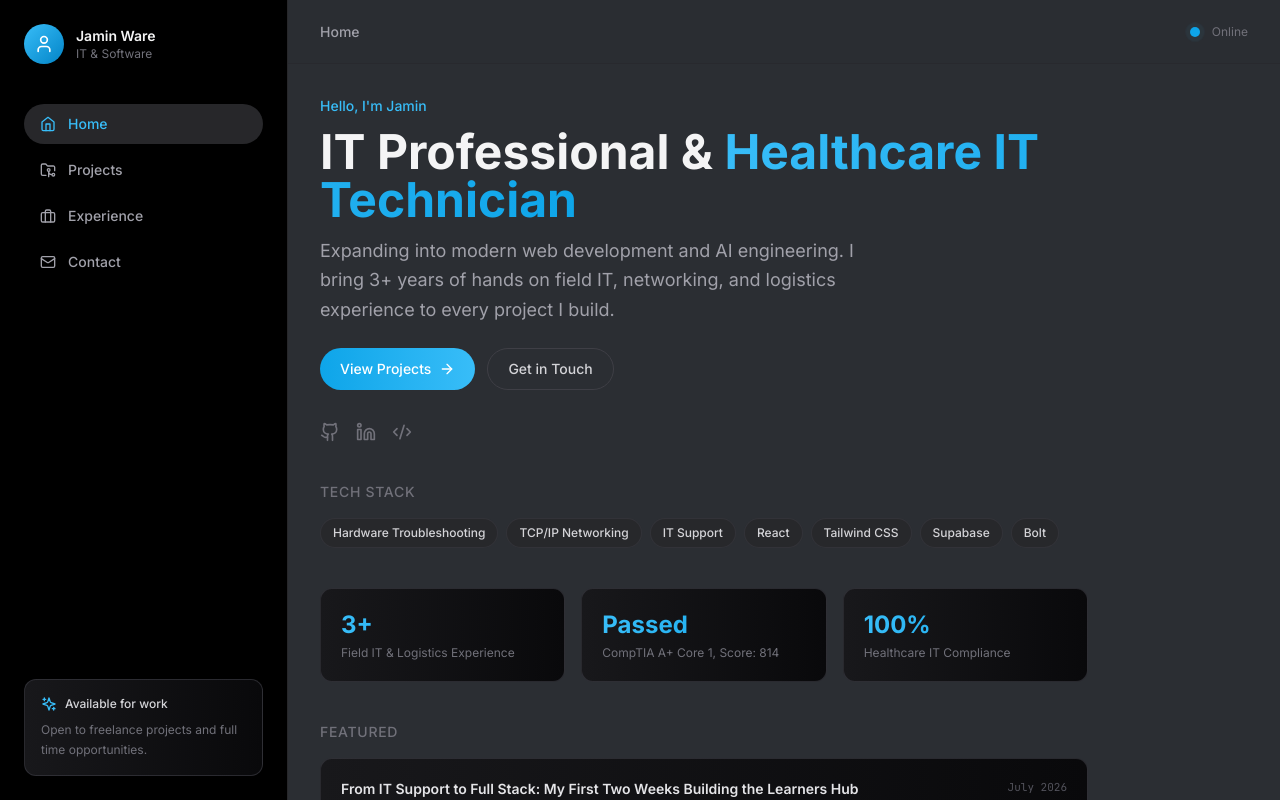
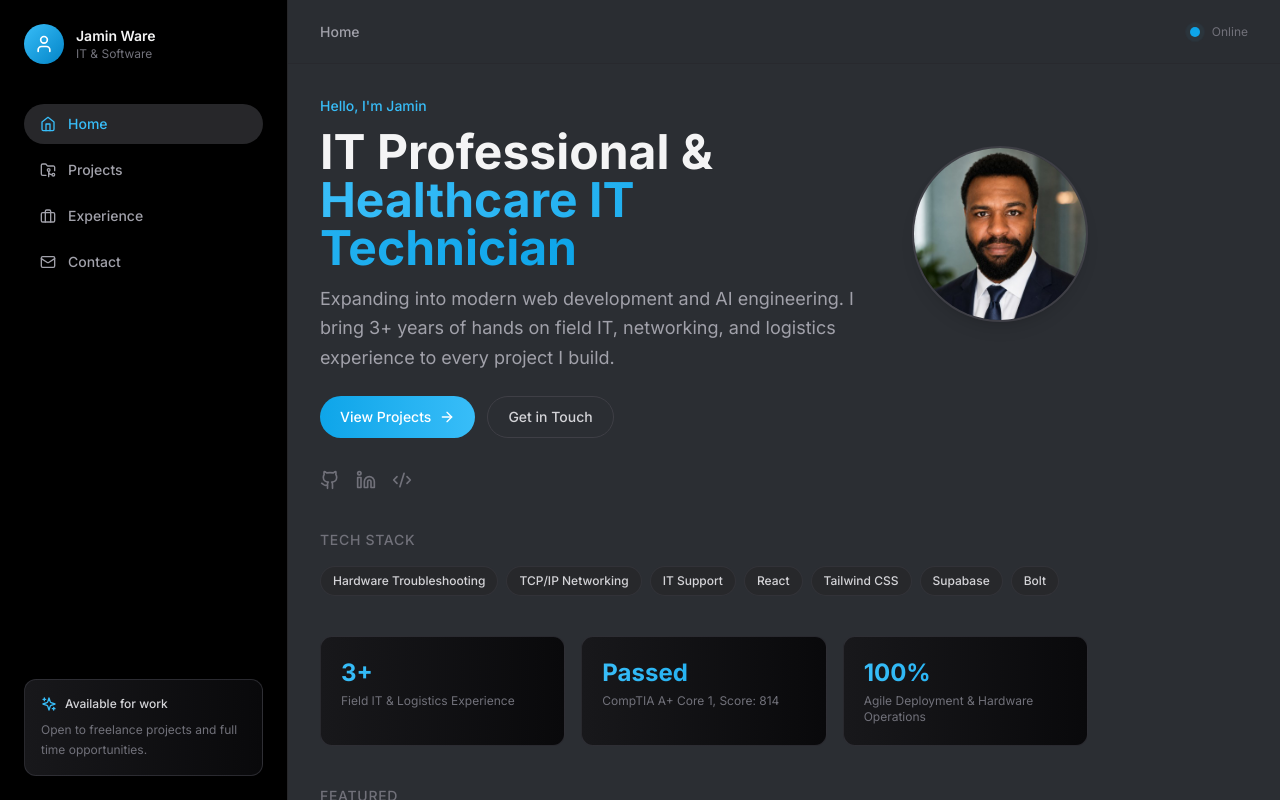
Before and after one commit to JaminWare/jaminware.github.io, a React (Vite) app: page / in a window 1280 px wide. Built offline with nearby package versions, Linux system fonts and the light colour scheme.

Commit message:
Update hero, stat card, and article

```diff
--- a/src/pages/ArticlePage.tsx
+++ b/src/pages/ArticlePage.tsx
@@ -84,23 +84,20 @@ export default function ArticlePage() {
         <section className="space-y-3">
           <h2 className="text-lg font-semibold text-zinc-200">Data Architecture</h2>
           <p className="text-sm text-zinc-400 leading-relaxed">
-            The real breakthrough came in how I engineered the data management and content
-            ingestion pipelines. The platform needed to surface dozens of articles across
-            multiple categories, and the content had to remain easy for non technical
-            contributors to update.
+            The real breakthrough came in how I engineered the data management and admin
+            infrastructure. The platform needed a secure scalable way to handle content
+            ingestion. I built a dedicated admin portal that acts as a centralized dashboard
+            and queue for all article submissions and assigned admins. This provided a
+            professional interface to review approve and manage content directly within
+            the application.
           </p>
           <p className="text-sm text-zinc-400 leading-relaxed">
-            I designed a hybrid approach: articles are authored in Markdown for clean formatting
-            and developer ergonomics, while the metadata and categorization layer is managed
-            through Google Sheets. This gave the team a familiar spreadsheet interface for
-            organizing content, adding tags, setting publish dates, assigning categories,
-            while I handled the pipeline that ingested that data into Supabase.
-          </p>
-          <p className="text-sm text-zinc-400 leading-relaxed">
-            This architecture meant content updates were seamless. A teammate could add a new
-            article row in the shared Google Sheet, and the platform would reflect it without
-            any code changes or redeployment. It was a small decision with outsized impact on
-            the team's productivity.
+            As the platform scaled I noticed overlapping logic across different components.
+            To optimize the architecture I refactored the application to establish a single
+            universal source of truth for each section. By centralizing the data flow I
+            successfully deleted over 400 lines of redundant code. This not only made the
+            codebase significantly cleaner and more performant but it solidified my
+            understanding of efficient state management.
           </p>
         </section>
 
--- a/src/pages/HomePage.tsx
+++ b/src/pages/HomePage.tsx
@@ -10,7 +10,7 @@ const skills = [
 const stats = [
   { value: '3+', label: 'Field IT & Logistics Experience' },
   { value: 'Passed', label: 'CompTIA A+ Core 1, Score: 814' },
-  { value: '100%', label: 'Healthcare IT Compliance' },
+  { value: '100%', label: 'Agile Deployment & Hardware Operations' },
 ];
 
 export default function HomePage() {
@@ -18,7 +18,8 @@ export default function HomePage() {
     <div className="max-w-3xl space-y-10">
       {/* Hero */}
       <section className="space-y-6">
-        <div className="space-y-3">
+        <div className="flex flex-col-reverse md:flex-row md:items-center md:justify-between gap-6">
+          <div className="space-y-3 flex-1">
             <p className="text-sm font-medium text-sky-400">Hello, I'm Jamin</p>
             <h1 className="text-4xl md:text-5xl font-bold text-zinc-100 leading-tight">
               IT Professional &{' '}
@@ -28,6 +29,14 @@ export default function HomePage() {
               Expanding into modern web development and AI engineering. I bring 3+ years of
               hands on field IT, networking, and logistics experience to every project I build.
             </p>
+          </div>
+          <div className="flex-shrink-0 mx-auto md:mx-0">
+            <img
+              src="/Portfolio_Picture.jpg"
+              alt="Jamin Ware"
+              className="w-36 h-36 md:w-44 md:h-44 rounded-full object-cover border-2 border-zinc-700 shadow-lg"
+            />
+          </div>
         </div>
 
         <div className="flex flex-wrap gap-3">
```
Lines whose indentation alone changed are shown as unchanged.
